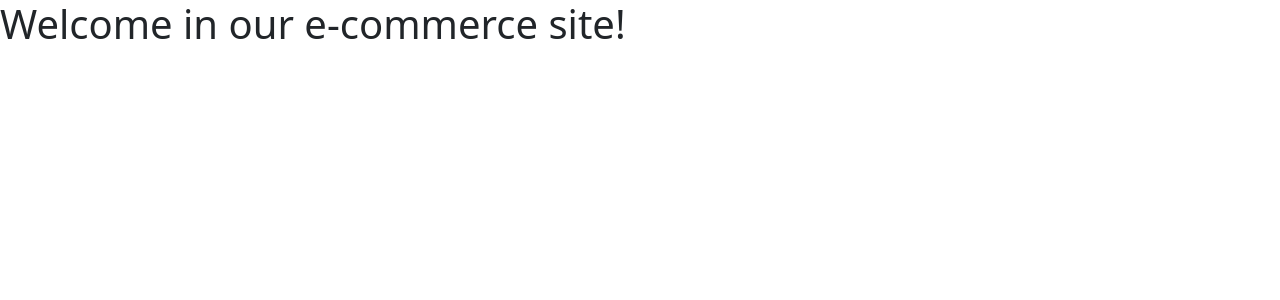
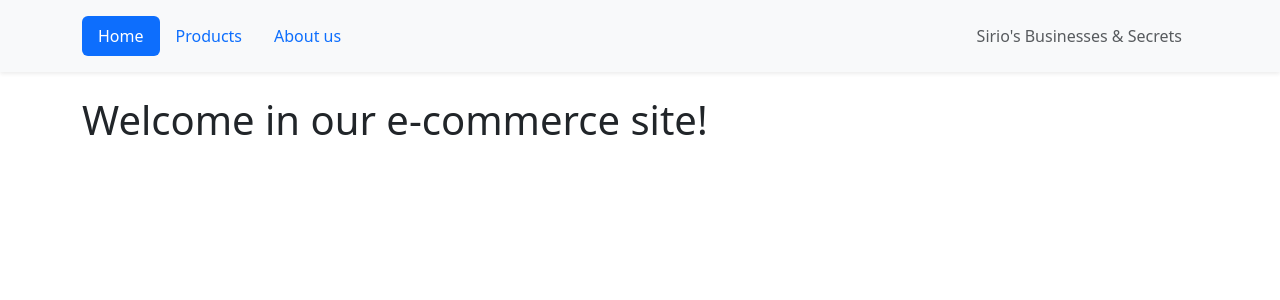
Before and after one commit to SirioRedGiant/react-router, a React (Vite) app: page / in a window 1280 px wide. Shown: the top 300 px of the page. Built offline with nearby package versions, Linux system fonts and the light colour scheme.

Commit message:
Add: implement DefaultLayout component and update routing structure in App component. Enhance Header with NavLink for navigation

```diff
--- a/src/App.jsx
+++ b/src/App.jsx
@@ -2,14 +2,17 @@ import { BrowserRouter, Route, Routes } from "react-router-dom";
 import HomePage from "./assets/pages/HomePage";
 import ProductsPage from "./assets/pages/ProductsPage";
 import AboutPage from "./assets/pages/AboutPage";
+import DefaultLayout from "./assets/layouts/DefaultLayout";
 
 export default function App() {
   return (
     <BrowserRouter>
       <Routes>
-        <Route index Component={HomePage} />
-        <Route path="/products" Component={ProductsPage} />
-        <Route path="/about-us" Component={AboutPage} />
+        <Route Component={DefaultLayout}>
+          <Route index Component={HomePage} />
+          <Route path="/products" Component={ProductsPage} />
+          <Route path="/about-us" Component={AboutPage} />
+        </Route>
       </Routes>
     </BrowserRouter>
   );
--- a/src/assets/components/Header.jsx
+++ b/src/assets/components/Header.jsx
@@ -1,31 +1,47 @@
+import { NavLink } from "react-router-dom";
+
 export default function Header() {
   return (
-    <ul className="nav">
+    <header className="bg-light shadow-sm mb-4">
+      <div className="container">
+        <ul className="nav nav-pills py-3">
           <li className="nav-item">
-        <a className="nav-link active" aria-current="page" href="#">
-          Active
-        </a>
+            <NavLink
+              to="/"
+              className={({ isActive }) =>
+                isActive ? "nav-link active" : "nav-link"
+              }
+            >
+              Home
+            </NavLink>
           </li>
           <li className="nav-item">
-        <a className="nav-link" href="#">
-          Link
-        </a>
+            <NavLink
+              to="/products"
+              className={({ isActive }) =>
+                isActive ? "nav-link active" : "nav-link"
+              }
+            >
+              Products
+            </NavLink>
           </li>
           <li className="nav-item">
-        <a className="nav-link" href="#">
-          Link
-        </a>
+            <NavLink
+              to="/about-us"
+              className={({ isActive }) =>
+                isActive ? "nav-link active" : "nav-link"
+              }
+            >
+              About us
+            </NavLink>
           </li>
-      <li className="nav-item">
-        <a
-          className="nav-link disabled"
-          href="#"
-          tabindex="-1"
-          aria-disabled="true"
-        >
+          <li className="nav-item ms-auto">
+            <span className="nav-link disabled text-muted">
               Sirio's Businesses & Secrets
-        </a>
+            </span>
           </li>
         </ul>
+      </div>
+    </header>
   );
 }
--- /dev/null
+++ b/src/assets/layouts/DefaultLayout.jsx
@@ -0,0 +1,15 @@
+import { Outlet } from "react-router-dom";
+import Header from "../components/Header";
+
+export default function DefaultLayout() {
+  return (
+    <>
+      <Header />
+      <main>
+        <div className="container">
+          <Outlet />
+        </div>
+      </main>
+    </>
+  );
+}
```
Lines whose indentation alone changed are shown as unchanged.
